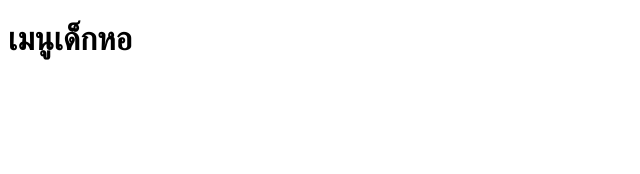
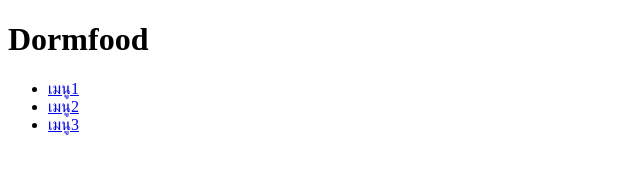
Before and after one commit to Porawapat/dormfood, a plain HTML site: page index.html in a window 1280 px wide. Shown: the whole page, without its empty margins (0-640 px from the left). Drawn offline with Linux system fonts and the light colour scheme.

Commit message:
Edit Menu3

```diff
--- a/index.html
+++ b/index.html
@@ -6,6 +6,17 @@
     <title>Document</title>
 </head>
 <body>
-    <h1>เมนูเด็กหอ</h1>
+    <h1>Dormfood</h1>
+    <ul>
+        <li>
+            <a href="Menu1.html">เมนู1</a>
+        </li>
+        <li>
+            <a href="Menu2.html">เมนู2</a>
+        </li>
+        <li>
+            <a href="Menu3.html">เมนู3</a>
+        </li>
+    </ul>
 </body>
 </html>
```
Also changed, not shown: Menu2.html (added, +11 -0 lines), Menu3.html (added, +11 -0 lines).
